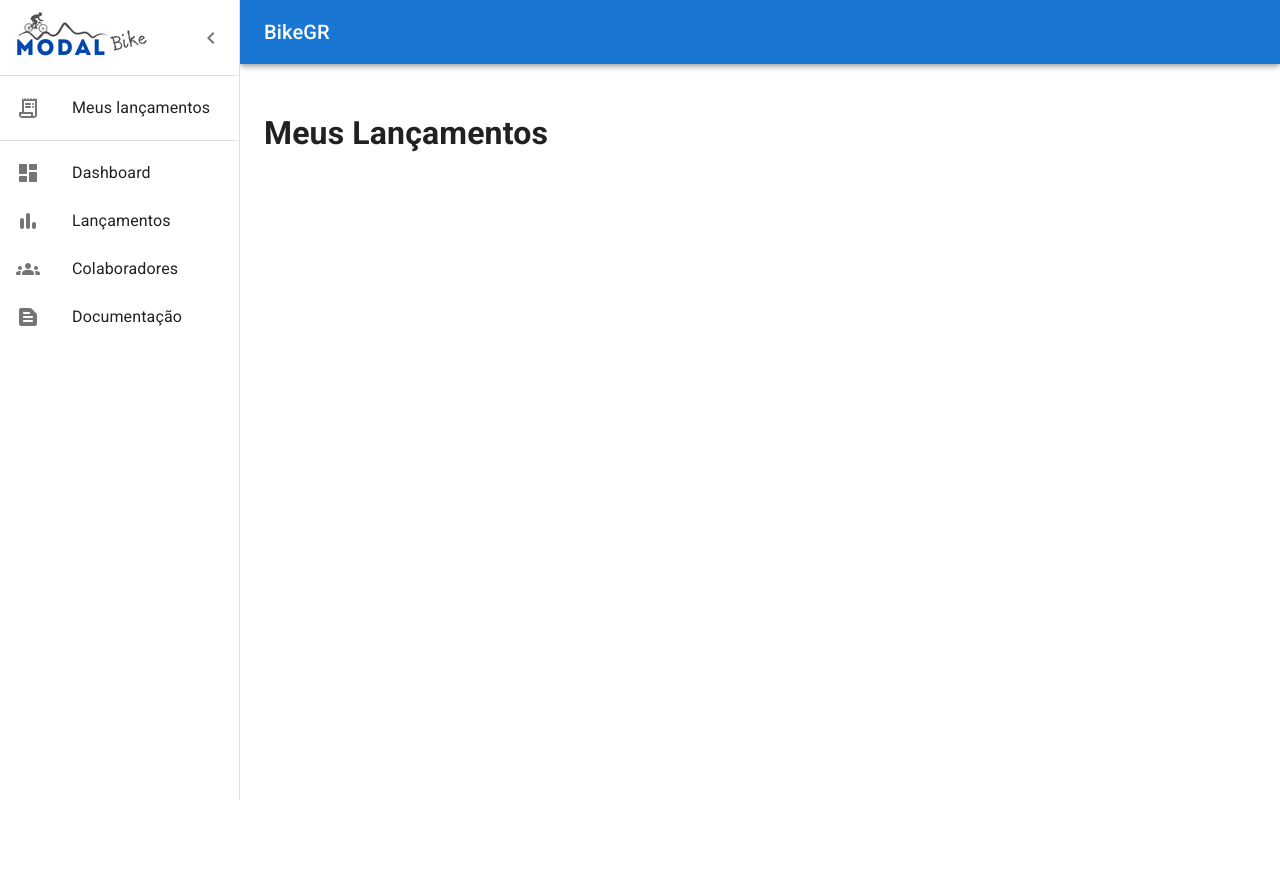
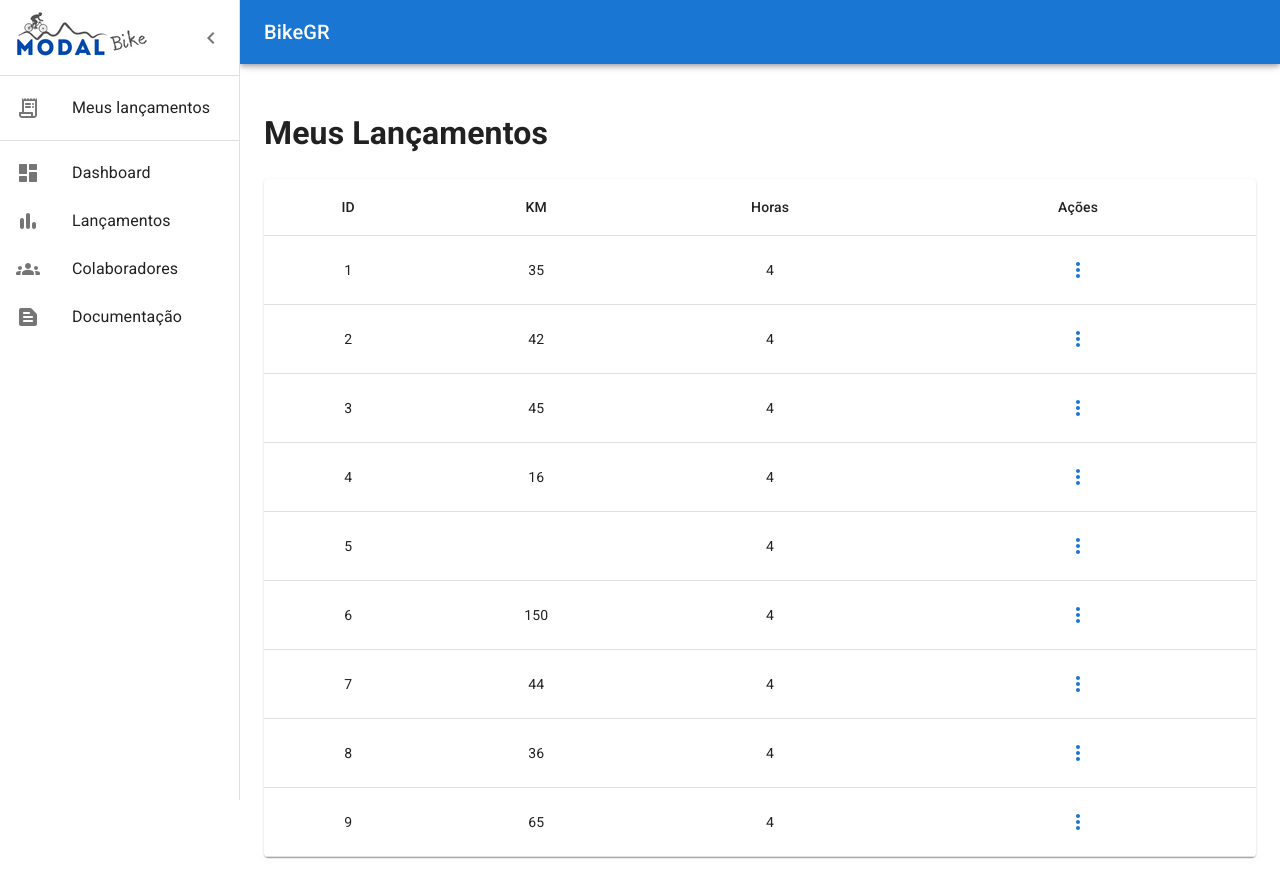
Before and after one commit to andrade-bruno/modalgr-training-process, a React (Create React App) app in the folder 04/web/: page /myreleases in a window 1280 px wide. Before the commit the page ends 800 px from the top, so only its background shows below. Built offline with nearby package versions, Linux system fonts and the light colour scheme.

Commit message:
refactor(1111): reinitialized my releases page

```diff
--- /dev/null
+++ b/04/web/src/pages/MyReleases/index.tsx
@@ -0,0 +1,91 @@
+import React from 'react'
+
+import {
+	Table,
+	TableBody,
+	TableCell,
+	TableContainer,
+	TableHead,
+	TableRow,
+	Paper,
+	Chip,
+	Menu,
+	MenuItem,
+	Button
+} from '@mui/material'
+
+import {
+	EditRounded,
+	DeleteRounded,
+	MoreVertRounded
+} from '@mui/icons-material'
+
+const rows = [
+	{ id: 1, distance: 35, hours: 4 },
+	{ id: 2, distance: 42, hours: 4 },
+	{ id: 3, distance: 45, hours: 4 },
+	{ id: 4, distance: 16, hours: 4 },
+	{ id: 5, distance: null, hours: 4 },
+	{ id: 6, distance: 150, hours: 4 },
+	{ id: 7, distance: 44, hours: 4 },
+	{ id: 8, distance: 36, hours: 4 },
+	{ id: 9, distance: 65, hours: 4 }
+]
+
+const MyReleases = () => {
+	const [anchorEl, setAnchorEl] = React.useState<null | HTMLElement>(null)
+	const open = Boolean(anchorEl)
+
+	const handleMenu = (event: React.MouseEvent<HTMLButtonElement>) => {
+		setAnchorEl(event.currentTarget)
+	}
+	const handleClose = () => {
+		setAnchorEl(null)
+	}
+
+	return (
+		<>
+			<h1>Meus Lançamentos</h1>
+			<TableContainer component={Paper}>
+				<Table sx={{ minWidth: 700 }} aria-label="customized table">
+					<TableHead>
+						<TableRow>
+							<TableCell align='center'>ID</TableCell>
+							<TableCell align='center'>KM</TableCell>
+							<TableCell align='center'>Horas</TableCell>
+							<TableCell align='center'>Ações</TableCell>
+						</TableRow>
+					</TableHead>
+					<TableBody>
+						{rows.map((item) => (
+							<TableRow key={item.id}>
+								<TableCell align='center'>{item.id}</TableCell>
+								<TableCell align='center'>{item.distance}</TableCell>
+								<TableCell align='center'>{item.hours}</TableCell>
+								<TableCell align='center'>
+									<Button onClick={handleMenu}><MoreVertRounded /></Button>
+								</TableCell>
+							</TableRow>
+						))}
+					</TableBody>
+				</Table>
+			</TableContainer>
+
+			<Menu
+				id='basic-menu'
+				anchorEl={anchorEl}
+				open={open}
+				onClose={handleClose}
+			>
+				<MenuItem onClick={handleClose}>
+					<Chip variant="outlined" color="warning" label='Editar' icon={<EditRounded />} />
+				</MenuItem>
+				<MenuItem onClick={handleClose}>
+					<Chip variant="outlined" color="error" label='Remover' icon={<DeleteRounded />} />
+				</MenuItem>
+			</Menu>
+		</>
+	)
+}
+
+export default MyReleases
--- a/04/web/src/routes/index.tsx
+++ b/04/web/src/routes/index.tsx
@@ -5,6 +5,7 @@ import Default from 'pages/Default'
 import Dashboard from 'pages/Dashboard'
 import Collaborators from 'pages/Collaborators'
 import Releases from 'pages/Releases'
+import MyReleases from 'pages/MyReleases'
 
 const CommomRoutes = () => {
 	return (
@@ -13,7 +14,7 @@ const CommomRoutes = () => {
 				<Route path='/login' element={<h1>Login</h1>} />
 				<Route path='/signup' element={<h1>Cadastro</h1>} />
 				<Route path='/' element={<Default />}>
-					<Route path='myreleases' element={<h1>Meus Lançamentos</h1>} />
+					<Route path='myreleases' element={<MyReleases />} />
 				</Route>
 				<Route path='/admin' element={<Default />}>
 					<Route index element={<h1>Main Admin</h1>} />
```
